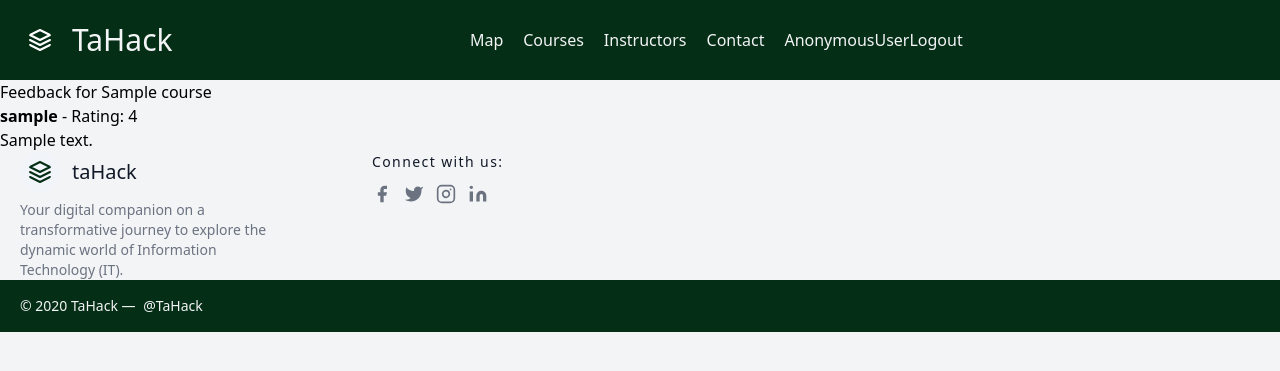
After one commit to mjvdelacruz1/finalTaHack, a Django app: template templates/feedback.html in a window 1280 px wide. The commit adds this page. Shown: the top 371 px of the page. Run offline with Django 4.2, Linux system fonts and the light colour scheme; the template is opened without the code that fills it: most values are stand-ins (such as "Sample title", 1, 10 or a date in 2020); style sheets or scripts are compiled from the project's sources; some libraries are stand-ins or nearby versions.

Commit message:
feedback and rating READ done

```diff
--- a/paths/models.py
+++ b/paths/models.py
@@ -40,7 +40,7 @@ class FeedbackModel(models.Model):
     rating = models.IntegerField(default=0)
 
     def __str__(self):
-        return f"{self.course.header}: {self.rating}"
+        return self.comment
 
 
     # Add fields for your LessonModel, e.g., Lesson title, content, video link, etc.
--- a/paths/urls.py
+++ b/paths/urls.py
@@ -9,6 +9,8 @@ urlpatterns = [
 	path('fields/', views.fields, name="fields"),
     path('fields/<int:field_id>/courses/', views.show_courses, name='show_courses'),
 
+    path('courses/<int:course_id>/feedback/', views.show_feedback, name='show_feedback'),
+
     # path('create/', views.field_create, name="create_field"), #new
     # path('created/', views.field_created, name='field_created'), #new
 
--- /dev/null
+++ b/templates/feedback.html
@@ -0,0 +1,20 @@
+{% extends "a_base.html" %}
+
+{% block content %}
+
+    <h1>Feedback for {{ course.title }}</h1>
+
+    {% if feedbacks %}
+        <ul>
+            {% for feedback in feedbacks %}
+                <li>
+                    <strong>{{ feedback.user.username }}</strong> - Rating: {{ feedback.rating }}
+                    <p>{{ feedback.comment }}</p>
+                </li>
+            {% endfor %}
+        </ul>
+    {% else %}
+        <p>No feedback available for this course.</p>
+    {% endif %}
+
+{% endblock content %}
--- a/templates/show_courses.html
+++ b/templates/show_courses.html
@@ -17,7 +17,9 @@
                     <p>Price: ${{ course.Price }}</p>
                     <img src="{{ field.image.url }}" alt="{{ field.FieldTitle }} Image">
                     <!-- Add other course details as needed -->
-
+                    <button class="bg-teal-700">
+                        <a href="{% url 'paths:show_feedback' field.id %}">Show Reviews</a>
+                      </button>
                 </div>
             {% endfor %}
         </div>
```
Also changed, not shown: paths/views.py (+18 -10 lines), db.sqlite3.
